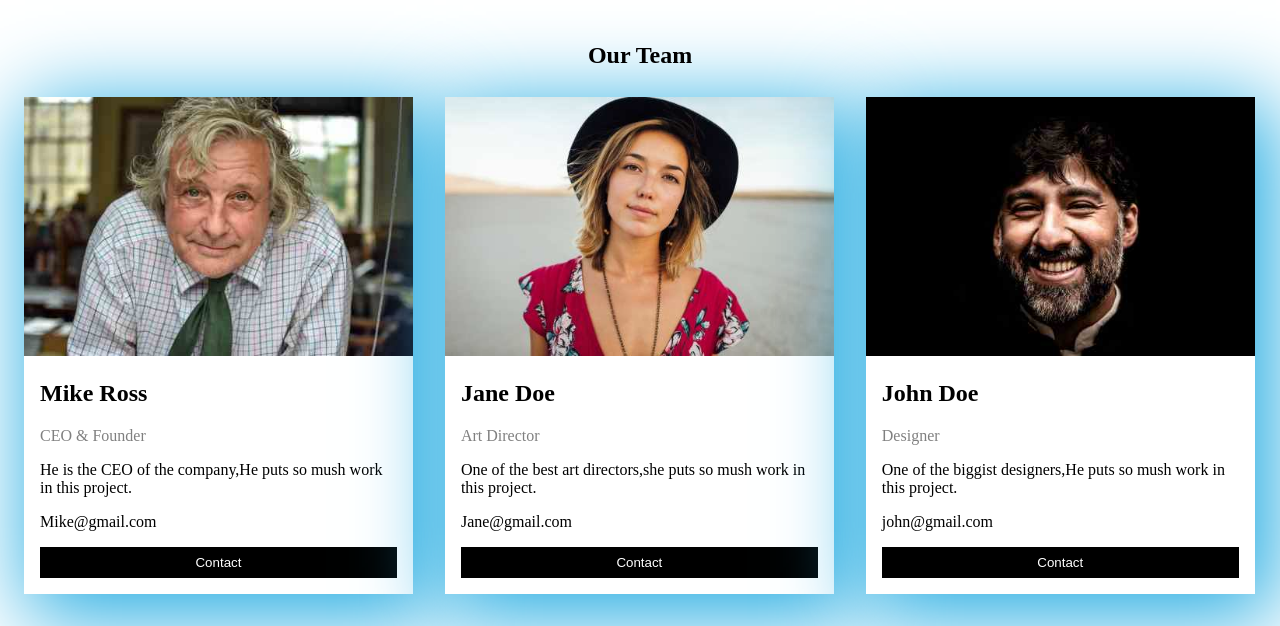
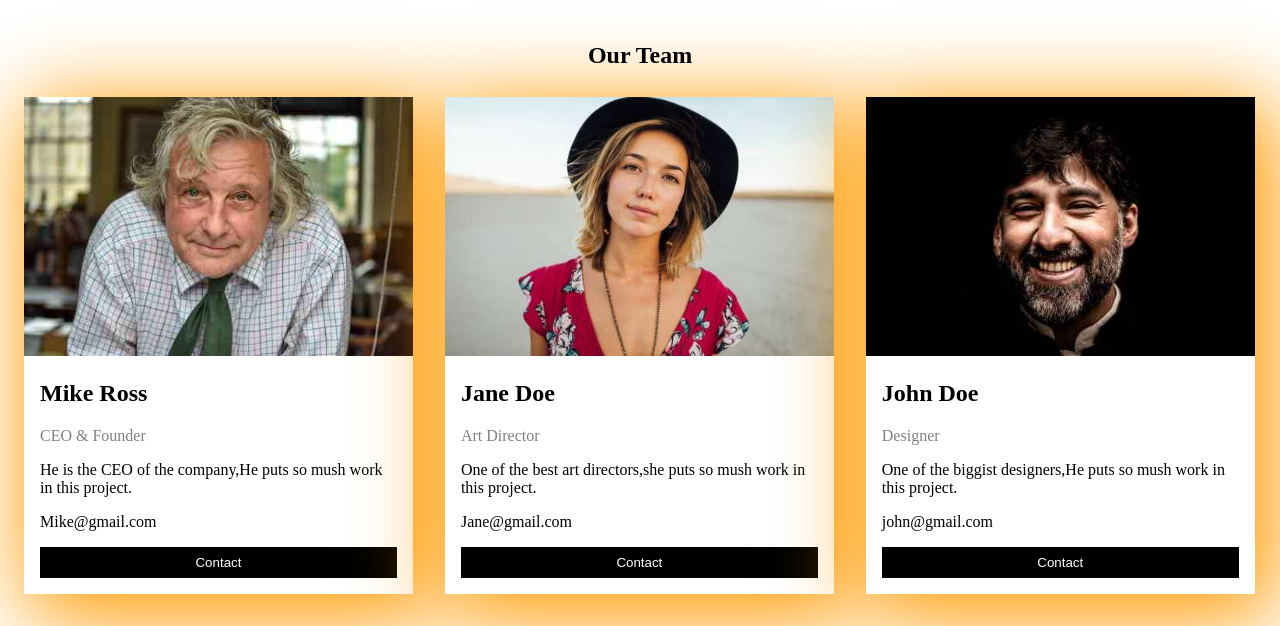
Before and after one commit to fellomedhat5656/html-project, a plain HTML site: page aboutus.html in a window 1280 px wide. Shown: the part 614-1240 px from the top of the page. Drawn offline with Linux system fonts and the light colour scheme.

Commit message:
Update A.U.style.css

```diff
--- a/css/A.U.style.css
+++ b/css/A.U.style.css
@@ -46,7 +46,7 @@ html {
 }
 
 .card {
-  box-shadow: 11px 15px 80px 10px rgba(39, 173, 226);
+  box-shadow: 11px 15px 80px 10px rgba(255, 155, 2);
   margin: 8px;
   background-color: white;
 }
```
